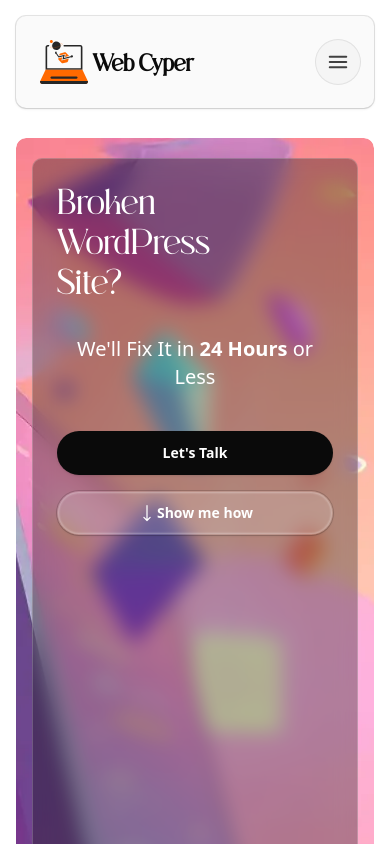
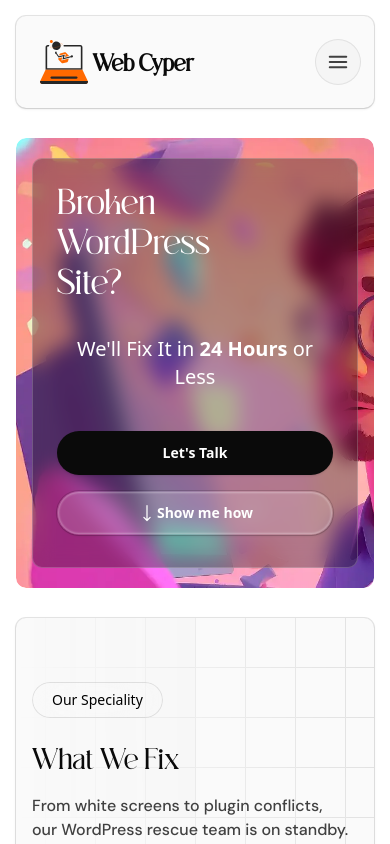
Before and after one commit to 0x1Shub/WebCyper-Wordpress-Landing, a Next.js app: page / in a window 390 px wide. Shown: the top 844 px of the page. Built offline with nearby package versions, Linux system fonts and the light colour scheme.

Commit message:
Updated: Hero Banner

```diff
--- a/src/components/hero-section.tsx
+++ b/src/components/hero-section.tsx
@@ -90,7 +90,9 @@ export default function HeroSection() {
   return (
     <motion.section
     //   className="relative isolate overflow-hidden mx-auto max-w-7xl h-[900px] mt-[30px] rounded-lg bg-neutral-50 ring shadow ring-neutral-950/10"
-    className="relative isolate overflow-hidden mx-auto max-w-7xl h-[900px] mt-[30px] rounded-lg"
+    className="relative isolate overflow-hidden mx-auto max-w-7xl mt-[30px] rounded-lg
+    h-[450px] min-[400px]:h-[600px] min-[500px]:h-[700px] sm:h-[800px] md:h-[900px]
+    "
       initial="hidden"
       whileInView="visible"
       viewport={{ once: true }}
@@ -113,7 +115,7 @@ export default function HeroSection() {
 
             <motion.div
                 // className='my-auto max-md:mx-auto lg:w-[704px] h-[716px] p-[64px] absolute inset-0 z-10 rounded-lg bg-black/30 backdrop-blur-[10px] border border-white/20 ml-[84px] lg:mt-[84px] lg:mb-[84px] md:w-[504px] sm:w-[454px] max-sm:w-auto max-sm:mr-[48px] max-sm:ml-[48px] max-sm:px-[48px]'
-                className="my-auto max-md:mx-auto lg:w-[704px] h-auto min-h-[500px] absolute inset-0 z-10 rounded-lg bg-black/30 backdrop-blur-[10px] border border-white/20
+                className="my-auto max-md:mx-auto lg:w-[704px] h-auto min-h-[300px] absolute inset-0 z-10 rounded-lg bg-black/30 backdrop-blur-[10px] border border-white/20
                 mx-5 min-[400px]:mx-10 min-[500px]:mx-12 sm:mx-16 md:ml-20
                 mt-5 min-[400px]:mt-10 min-[500px]:mt-12 sm:mt-16 md:mt-20
                 mb-5 min-[400px]:mb-10 min-[500px]:mb-12 sm:mb-16 md:mb-20
```
